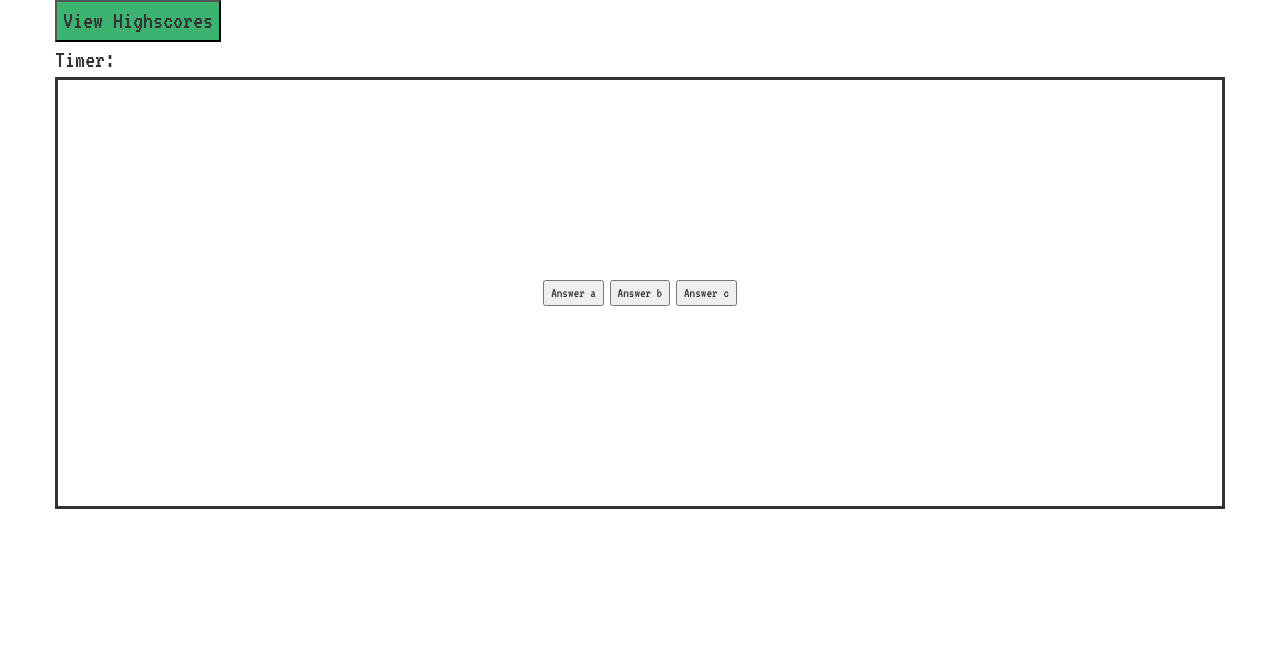
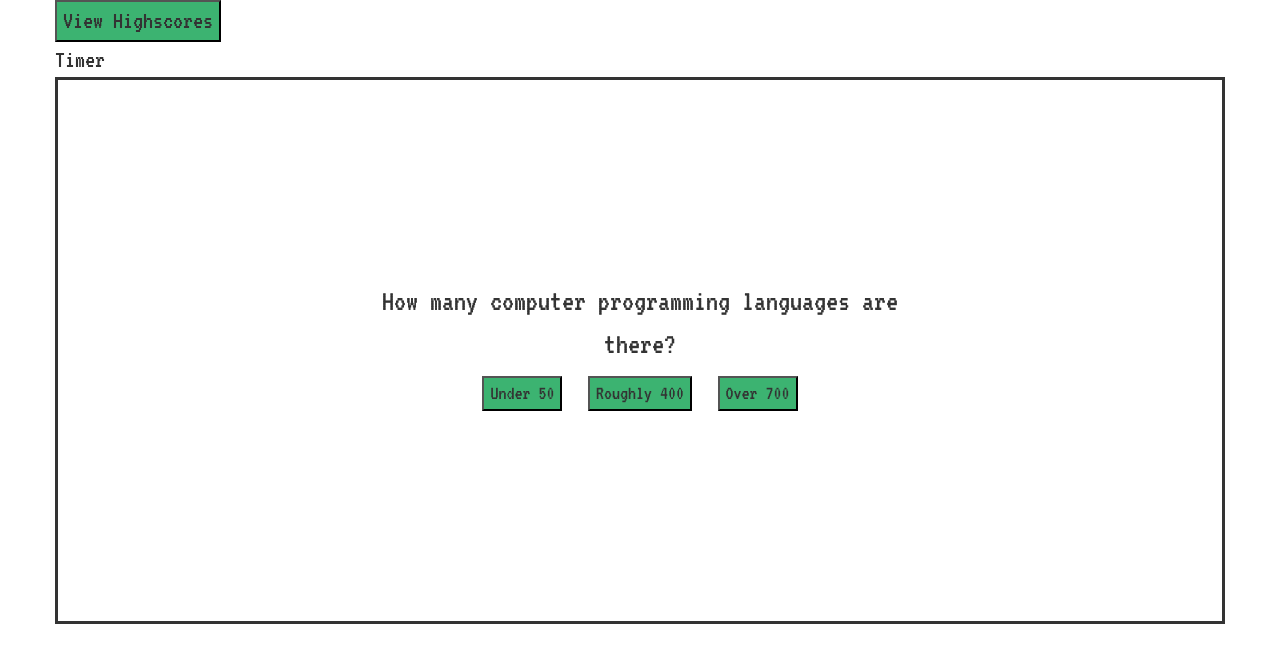
Before and after one commit to demi0504/code-quiz, a plain HTML site: page index.html in a window 1280 px wide. Both pictures are taken after a click on the button "Start". Drawn offline with nearby package versions, Linux system fonts and the light colour scheme.

Commit message:
added functions for questions to appear after start button

```diff
--- a/index.html
+++ b/index.html
@@ -17,7 +17,7 @@
         <div class="row">
             <div class="col lg 12">
                 <button id="highscores">View Highscores</button>
-                <div id="timer">Timer: </div>
+                <div id="timer">Timer </div>
             </div>
         </div>
     </div>
@@ -30,11 +30,11 @@
                 <button id="startBtn">Start</button>
                 <!--Question element-->
                 <div class="question-container hide">
-                    <div id="question"></div>
+                    <div id="question">Question</div>
                     <div id="answer-buttons">
-                        <button>Answer a</button>
-                        <button>Answer b</button>
-                        <button>Answer c</button>
+                        <button class="choice" id="a" onclick="checkAnswer('a')">Answer a</button>
+                        <button class="choice" id="b" onclick="checkAnswer('b')">Answer b</button>
+                        <button class="choice" id="c" onclick="checkAnswer('c')">Answer c</button>
                     </div>
                 </div>
                 <!--End answer choice elements-->
--- a/script.js
+++ b/script.js
@@ -1,9 +1,11 @@
+
+
 const startButton = document.querySelector("#startBtn");
 const beginQuizEl = document.querySelector(".beginQuiz");
 const countdown = document.querySelector("#timer");
 const questionContainer = document.querySelector(".question-container");
+const choices = document.querySelector(".choice");
 const question = document.querySelector("#question");
-const choices = document.querySelector("#choices");
 const choiceA = document.querySelector("#a");
 const choiceB = document.querySelector("#b");
 const choiceC = document.querySelector("#c");
@@ -13,45 +15,77 @@ const intialsBox = document.querySelector("#initialsForm");
 //object of questions and answers
 const myQuestions = [
     {
-        question : "How many computer programming languages are there?",
-        answers: {
+        question: "How many computer programming languages are there?",
             a: "Under 50",
             b: "Roughly 400",
-            c: "Over 700"
-        },
-        correctAnswer: "c"
+            c: "Over 700",
+            correctAnswer: 'c'
     },
     {
         question: "Who was the first computer programmer?",
-        answers: {
             a: "Bill Gates",
             b: "Ada Lovelace",
             c: "Niklaus Wirth",
-        },
-        correctAnswer: "b"
+            correctAnswer: 'b'
     },
     {
         question: "What are semantic elements?",
-        answers: {
             a: "A semantic element clearly describes its meaning to both the browser and the developer.",
             b: "In HTML this refers to div tags.",
             c: "They help to style certain HTML tags.",
-        },
-        correctAnswer: "a"
+            correctAnswer: 'a'
     }
 ];
+
+let shuffledQuestions, currentQuestionIndex;
+let quizTime = 90;
 
 //Function for start button to initiate quiz questions
 startButton.addEventListener('click', startQuiz);
 function startQuiz() {
-    console.log('started');
+    // console.log('started');
     startButton.classList.add('hide');
     beginQuizEl.classList.add('hide');
+    shuffledQuestions = myQuestions.sort(() => Math.random() - .5);
+    currentQuestionIndex = 0;
+    questionContainer.classList.remove('hide');
     nextQuestion();
+    // timerBegin();
 }
 
 //Function to show next question
 function nextQuestion() {
-    questionContainer.classList.add('show');
-    question.replaceChild(myQuestions.question[0]);
+    showQuestion(shuffledQuestions[currentQuestionIndex]);
 }
+
+function showQuestion() {
+    question.innerHTML = myQuestions[0].question;
+    choiceA.innerHTML = myQuestions[0].a;
+    choiceB.innerHTML = myQuestions[0].b;
+    choiceC.innerHTML = myQuestions[0].c;
+    currentQuestionIndex++;
+    // nextQuestion();
+}
+
+//Timer function
+// function timerBegin() {
+//     timer.innerHTML = quizTime;
+//     for ()
+// }
+//check answer
+function checkAnswer(answer) {
+    if(answer === myQuestions[shuffledQuestions].correctAnswer){
+        totalScore++;
+        answerIsCorrect();
+    } else {
+        answerIsWrong();
+    }
+}
+
+function answerIsCorrect() {
+    choices.style.backgroundColor = "#3CB371";
+}
+
+function answerIsWrong() {
+    choices.style.backgroundColor = "#FF0000";
+}
--- a/style.css
+++ b/style.css
@@ -42,3 +42,17 @@
 #startBtn:visited {
     background-color: #3CB371;
 }
+/*quiz style*/
+.choice {
+    background-color: #3CB371;
+    font-size: 20px;
+    margin: 10px;
+}
+
+.choice:hover {
+    background-color: #98FB98;
+}
+
+#question {
+    font-size: 30px;
+}
```
